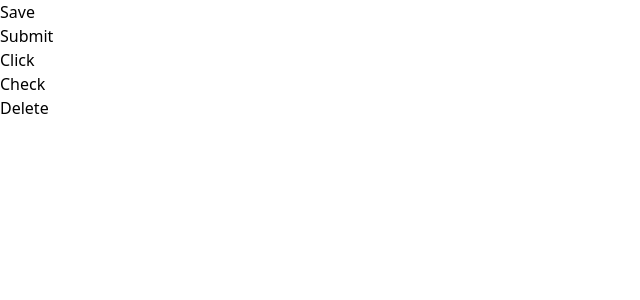
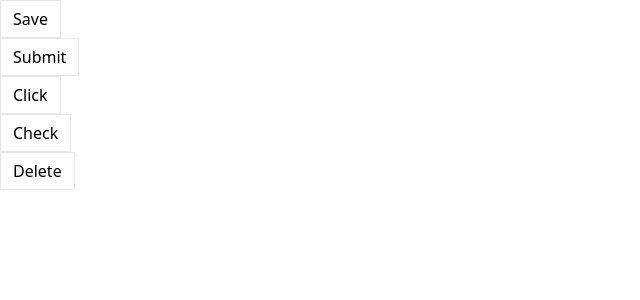
Before and after one commit to cheehwatang/react-components-library, a React (Create React App) app: page / in a window 1280 px wide. Shown: the top 300 px of the page, without its empty margins (0-640 px from the left). Built offline with nearby package versions, Linux system fonts and the light colour scheme.

Commit message:
Adds styles for the variants

```diff
--- a/src/components/Button.js
+++ b/src/components/Button.js
@@ -1,3 +1,5 @@
+import className from "classnames";
+
 function Button({
   children,
   primary,
@@ -8,7 +10,15 @@
   outline,
   rounded,
 }) {
-  return <button>{children}</button>;
+  const classes = className("px-3 py-1.5 border", {
+    "border-blue-500 bg-blue-500 text-white": primary,
+    "border-gray-900 bg-gray-900 text-white": secondary,
+    "border-green-500 bg-green-500 text-white": success,
+    "border-yellow-400 bg-yellow-400 text-white": warning,
+    "border-red-500 bg-red-500 text-white": danger,
+  });
+
+  return <button className={classes}>{children}</button>;
 }
 
 export default Button;
```
